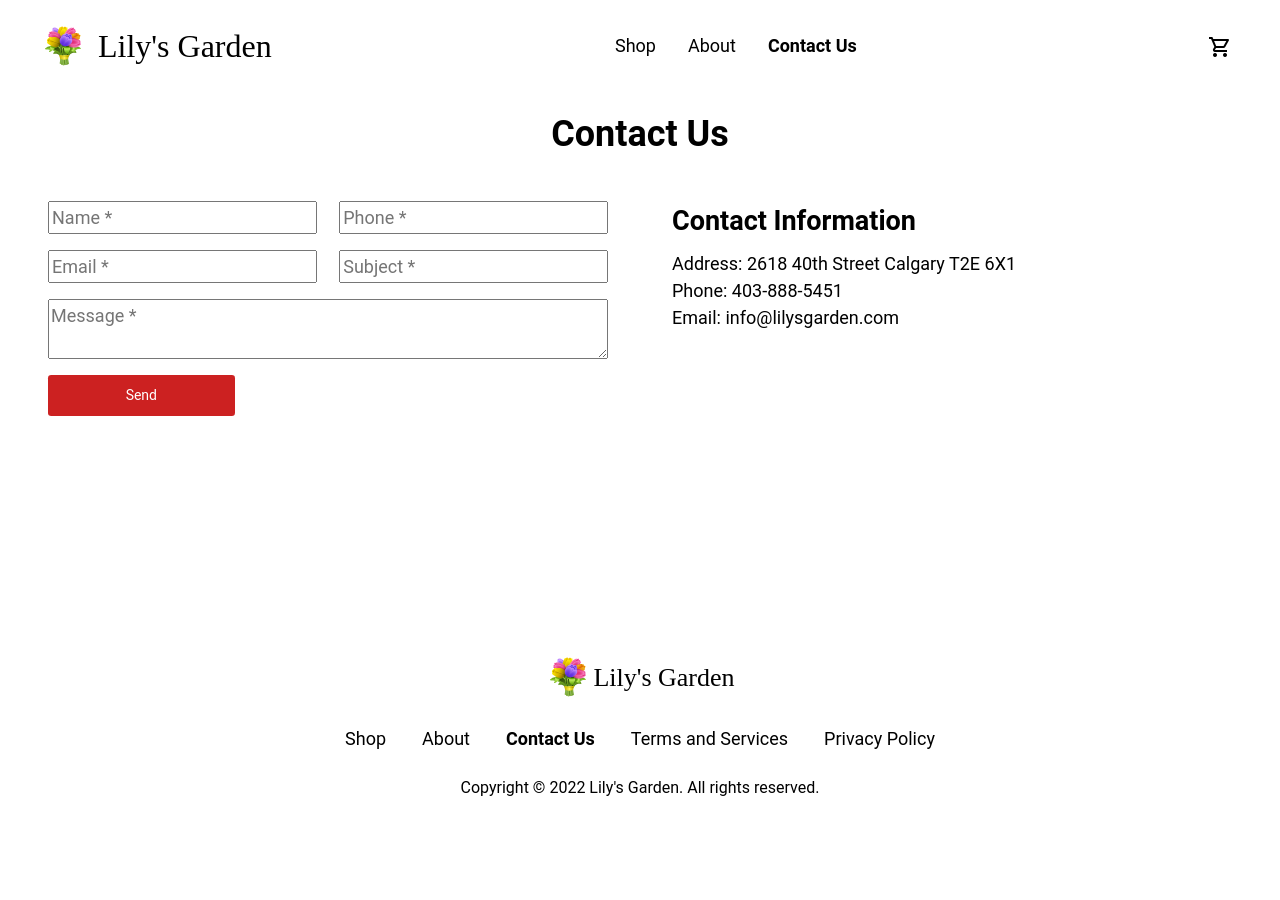
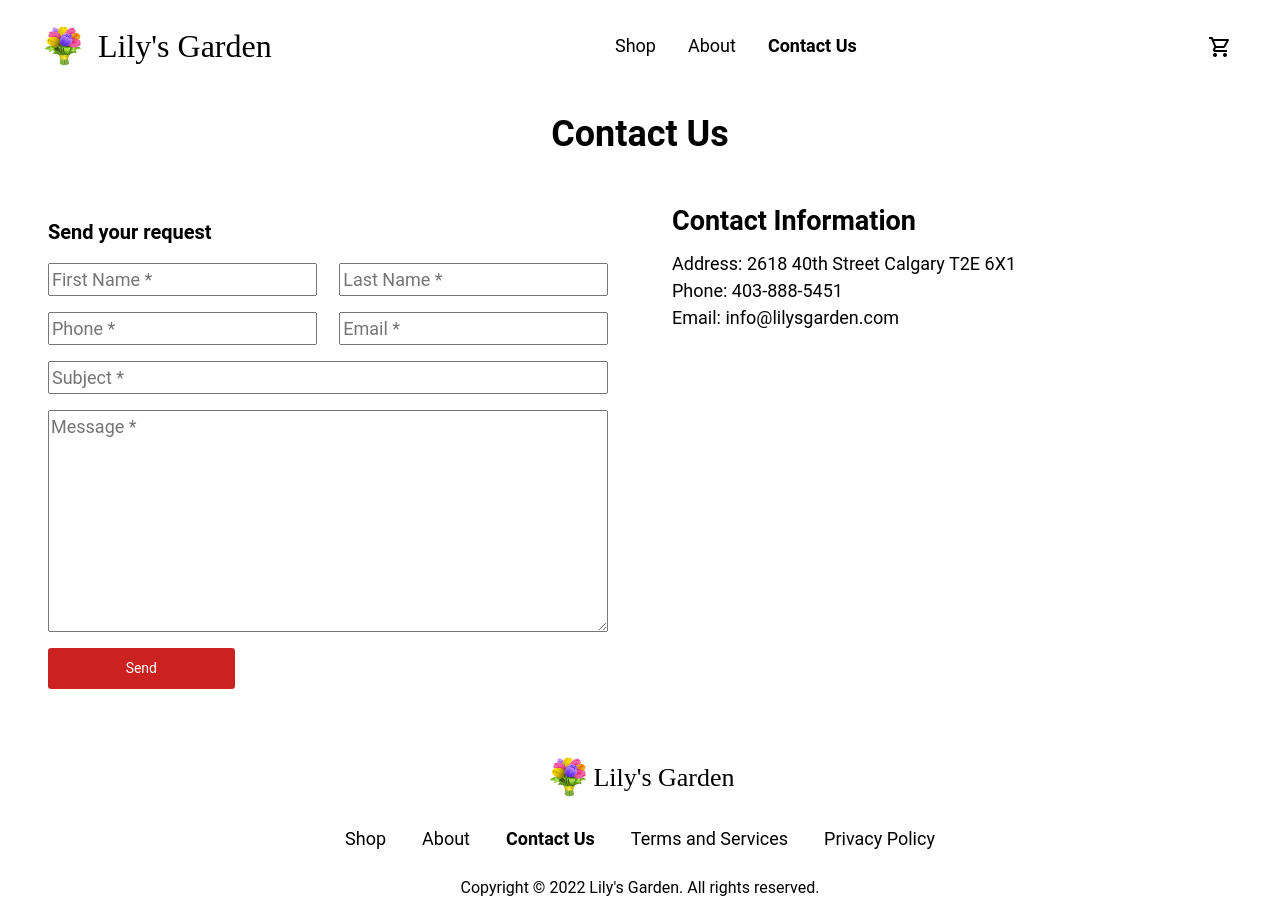
Before and after one commit to silentchallenger/final-project, a Vue app: page /contact in a window 1280 px wide. Before the commit the page ends 800 px from the top, so only its background shows below. Built offline with nearby package versions, Linux system fonts and the light colour scheme; a web font is replaced by a local one.

Commit message:
added firebase plguin, completed contact us page connection to firebase

```diff
--- a/package.json
+++ b/package.json
@@ -9,6 +9,7 @@
   },
   "dependencies": {
     "bootstrap-reboot": "^4.5.6",
+    "firebase": "^9.15.0",
     "vue": "^3.2.45",
     "vue-router": "^4.1.6",
     "vue-toastification": "^2.0.0-rc.5"
--- a/src/assets/css/main.css
+++ b/src/assets/css/main.css
@@ -436,9 +436,19 @@ h3, p {
     padding: 2rem;
 }
 
+.contact-form p {
+  padding: 1rem 0;
+  font-size: 20px;
+  font-weight: bold;
+}
+
 .contact-form input {
   width: 48%;
   margin-bottom: 1rem;
+}
+
+.contact-form input[name=subject] {
+  width: 100%;
 }
 
 .contact-form textarea {
--- /dev/null
+++ b/src/firebase.js
@@ -0,0 +1,14 @@
+import { initializeApp } from "firebase/app";
+
+const firebaseConfig = {
+  apiKey: "AIzaSyAZ7t-N1FXAniuXiE6PYYwoaHCB69V4GpY",
+  authDomain: "lilys-garden-shop.firebaseapp.com",
+  projectId: "lilys-garden-shop",
+  storageBucket: "lilys-garden-shop.appspot.com",
+  messagingSenderId: "78133306519",
+  appId: "1:78133306519:web:cbccfec30872f8783035d2"
+};
+
+const app = initializeApp(firebaseConfig);
+
+export default app;
--- a/src/views/CartView.vue
+++ b/src/views/CartView.vue
@@ -21,7 +21,7 @@ const totalPrice = computed(() => {
   <main>
     <div class="cart-page">
       <h2>Cart</h2>
-      <div  v-if="cartItems.length > 0">
+      <div v-if="cartItems.length> 0">
         <table >
           <thead>
             <tr>
--- a/src/views/ContactView.vue
+++ b/src/views/ContactView.vue
@@ -1,4 +1,41 @@
 <script setup>
+import { ref } from 'vue';
+import { useToast } from "vue-toastification";
+import firebaseApp from "../firebase";
+import { getFirestore, collection, addDoc } from "firebase/firestore";
+
+const db = getFirestore(firebaseApp)
+
+const contactRequest = ref({
+  firstName: "",
+  lastName: "",
+  phone: "",
+  email: "",
+  subject: "",
+  message: ""
+})
+
+const toast = useToast();
+
+const isSubmitting = ref(false);
+
+async function contactSend () {
+  isSubmitting.value = true
+  try {
+    await addDoc(collection(db, 'contact_requests'), contactRequest.value);
+    toast.success('Your request is submitted')
+    contactRequest.value.firstName = ""
+    contactRequest.value.lastName = ""
+    contactRequest.value.phone = ""
+    contactRequest.value.email = ""
+    contactRequest.value.subject = ""
+    contactRequest.value.message = ""
+  } catch(e) {
+    toast.error('Error while submitting: ' + e )
+  }
+  isSubmitting.value = false
+}
+
 </script>
 
 <template>
@@ -7,14 +44,15 @@
       <h1>Contact Us</h1>
       <div class="contact-container">
         <div class="contact-form">
-          <form action="">
-            <!-- Send request vb. yazi yaz -->
-            <input name="first_name" placeholder="Name *" type="text" required>
-            <input name="phone" placeholder="Phone *" type="text" required>
-            <input name="email_address" placeholder="Email *" type="text" required>
-            <input name="contact_subject" placeholder="Subject *" type="text" required>
-            <textarea placeholder="Message *" name="message" class="form-control2" required></textarea>
-            <button @submit.prevent="">Send</button>
+          <p>Send your request</p>
+          <form action="" @submit.prevent="contactSend">
+            <input name="first_name" placeholder="First Name *" type="text" v-model="contactRequest.firstName" required>
+            <input name="last_name" placeholder="Last Name *" type="text" v-model="contactRequest.lastName" required>
+            <input name="phone" placeholder="Phone *" type="text" v-model="contactRequest.phone" required>
+            <input name="email" placeholder="Email *" type="text" v-model="contactRequest.email" required>
+            <input name="subject" placeholder="Subject *" type="text" v-model="contactRequest.subject" required>
+            <textarea placeholder="Message *" name="message" rows="8" class="form-control2" v-model="contactRequest.message" required></textarea>
+            <button :disabled="isSubmitting">{{ isSubmitting ? "Submitting" : "Send" }}</button>
           </form>
         </div>
         <div class="contact-info">
```
Also changed, not shown: 1 other file (tests, documents, lock files or other folders).
